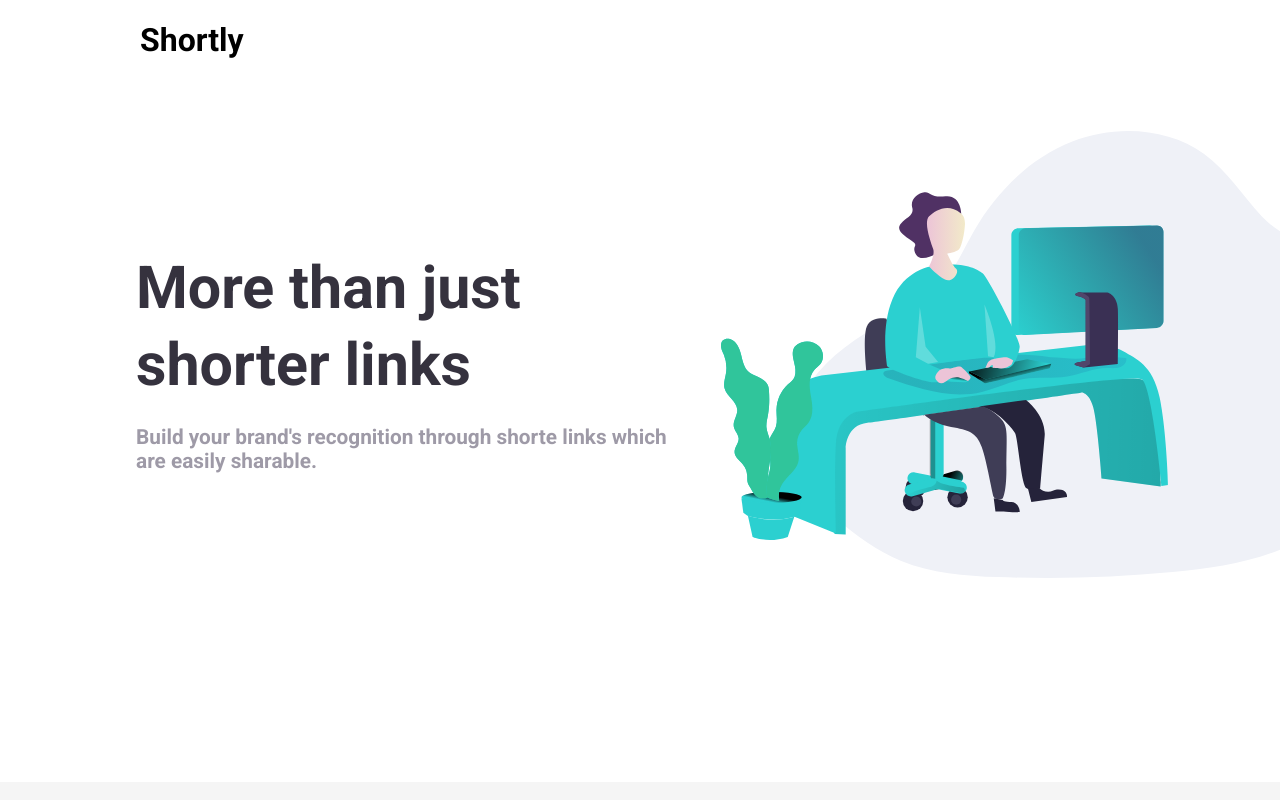
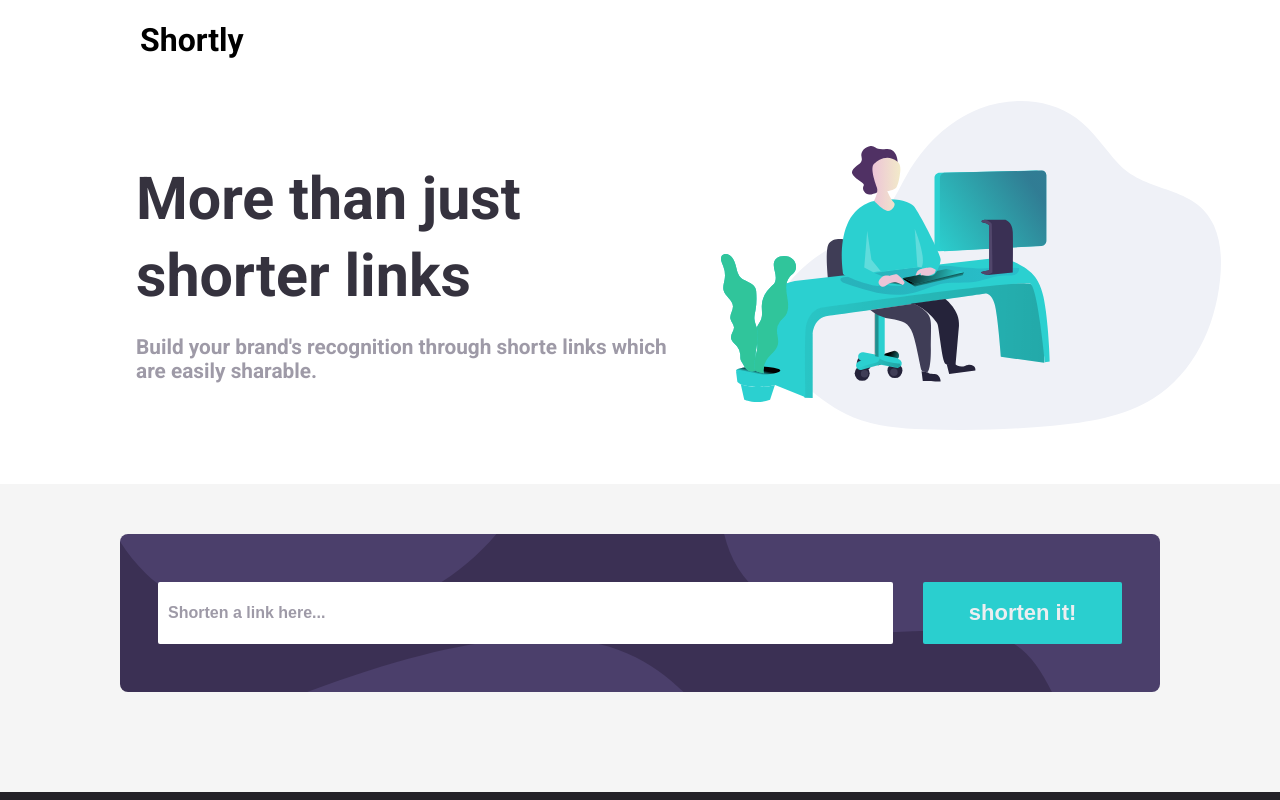
Before and after one commit to 0Kwanele0/url-shortening, a React (Create React App) app: page / in a window 1280 px wide. Shown: the top 800 px of the page. Built offline with nearby package versions, Linux system fonts and the light colour scheme.

Commit message:
fixed cumulative layout shift

```diff
--- a/src/components/showcase/styles/showcase.scss
+++ b/src/components/showcase/styles/showcase.scss
@@ -4,7 +4,7 @@
     align-items: center;
     overflow-x: hidden;
     text-align: center;
-    padding-bottom: 20px;
+    padding-bottom: 0px;
     background-color: white;
     &__text{
         padding: 0 25px;
@@ -22,7 +22,8 @@
     }
     & img{
         max-width: 500px;
-        width: 90%;
+        width: 100%;
+        height: 300px;
     }
     & p{
         font-size: 1.1rem;
@@ -38,7 +39,7 @@
     .showcase{
         flex-direction: row;
         text-align: left;
-        padding: 50px 80px 200px;
+        padding: 20px 80px 50px;
         justify-content: center;
         align-items: center;
         &__text{
@@ -55,8 +56,9 @@
         }
         & img{
             min-width: 450px;
-            width: 680px;
+            width: 500px;
             max-width: 680px;
+            height: 100%;
         }
     }
 
```
